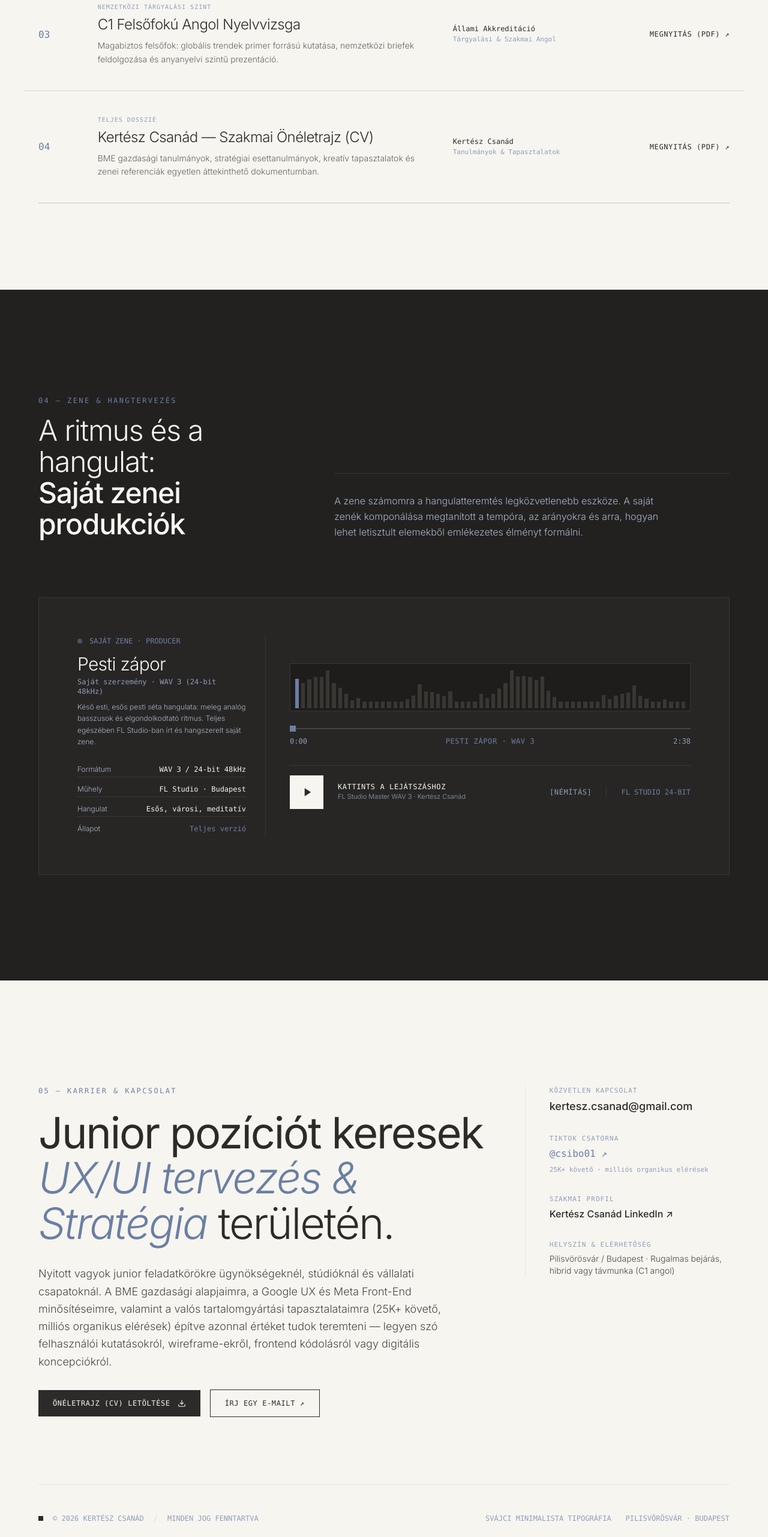
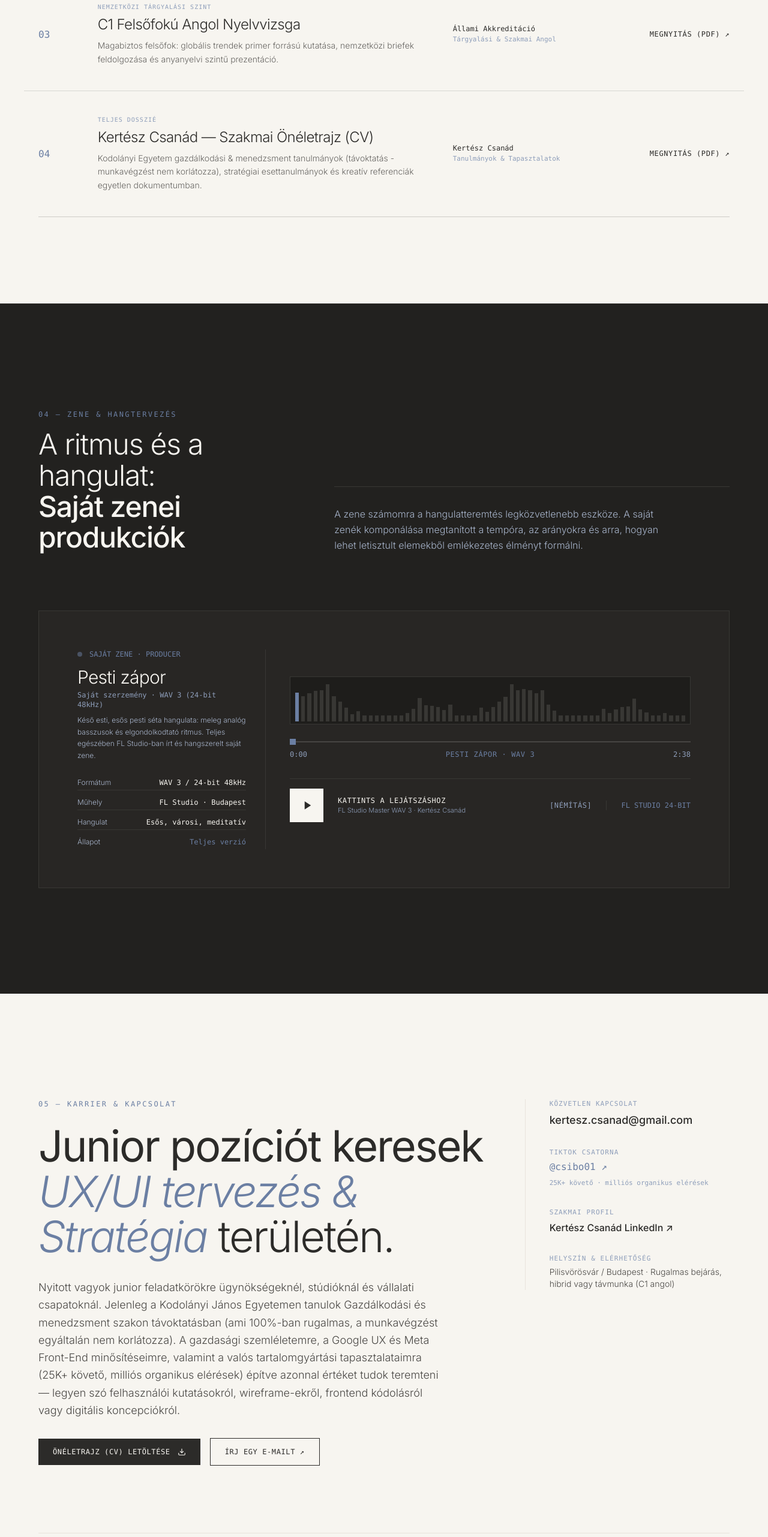
Before and after one commit to Csanad111/kertesz-csanad-portfolio, a React (Vite) app: page / in a window 1280 px wide. Shown: the part 4426-6989 px from the top of the page at 60% size. Built offline with nearby package versions, Linux system fonts and the light colour scheme; the HTML template or start-up script is replaced by a standard one.

Commit message:
feat: add Kodolanyi distance learning business degree info to portfolio

```diff
--- a/src/App.tsx
+++ b/src/App.tsx
@@ -270,7 +270,7 @@ function Hero({
                 alt: "Kertész Csanád portré — IMG_7609",
                 title: "Kertész Csanád — Kreatív Stratéga & Digitális Terméktervező",
                 tag: "PORTRÉ / PILISVÖRÖSVÁR & BUDAPEST",
-                desc: "IMG_7609 — BME gazdasági alapok, digitális tartalomkészítés és felhasználói felületek tervezése.",
+                desc: "Kodolányi Egyetem gazdálkodási & menedzsment tanulmányok (távoktatás), digitális tartalomkészítés és felhasználói felületek tervezése.",
               })
             }
             title="Kattints a portré nagyításához"
@@ -1009,7 +1009,7 @@ function Certificates() {
       category: "TELJES DOSSZIÉ",
       issuer: "Kertész Csanád",
       field: "Tanulmányok & Tapasztalatok",
-      desc: "BME gazdasági tanulmányok, stratégiai esettanulmányok, kreatív tapasztalatok és zenei referenciák egyetlen áttekinthető dokumentumban.",
+      desc: "Kodolányi Egyetem gazdálkodási & menedzsment tanulmányok (távoktatás - munkavégzést nem korlátozza), stratégiai esettanulmányok és kreatív referenciák egyetlen dokumentumban.",
       file: "/cv/kertesz-csanad-oneletrajz.pdf",
     },
   ];
@@ -1395,7 +1395,7 @@ function Footer() {
           </h2>
 
           <p className="text-base sm:text-lg font-light text-[#4A4845] leading-relaxed max-w-2xl mb-8">
-            Nyitott vagyok junior feladatkörökre ügynökségeknél, stúdióknál és vállalati csapatoknál. A BME gazdasági alapjaimra, a Google UX és Meta Front-End minősítéseimre, valamint a valós tartalomgyártási tapasztalataimra (25K+ követő, milliós organikus elérések) építve azonnal értéket tudok teremteni — legyen szó felhasználói kutatásokról, wireframe-ekről, frontend kódolásról vagy digitális koncepciókról.
+            Nyitott vagyok junior feladatkörökre ügynökségeknél, stúdióknál és vállalati csapatoknál. Jelenleg a Kodolányi János Egyetemen tanulok Gazdálkodási és menedzsment szakon távoktatásban (ami 100%-ban rugalmas, a munkavégzést egyáltalán nem korlátozza). A gazdasági szemléletemre, a Google UX és Meta Front-End minősítéseimre, valamint a valós tartalomgyártási tapasztalataimra (25K+ követő, milliós organikus elérések) építve azonnal értéket tudok teremteni — legyen szó felhasználói kutatásokról, wireframe-ekről, frontend kódolásról vagy digitális koncepciókról.
           </p>
 
           <div className="flex flex-wrap items-center gap-4">
```
